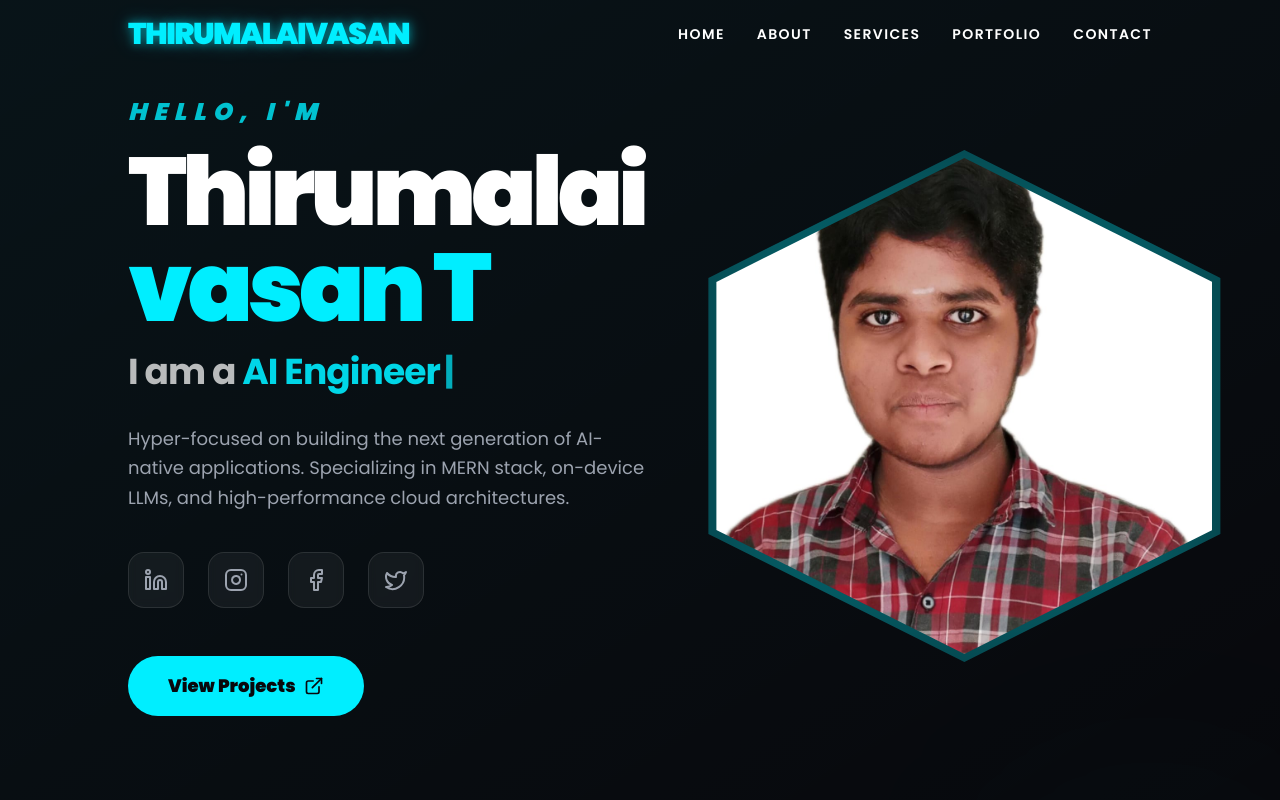
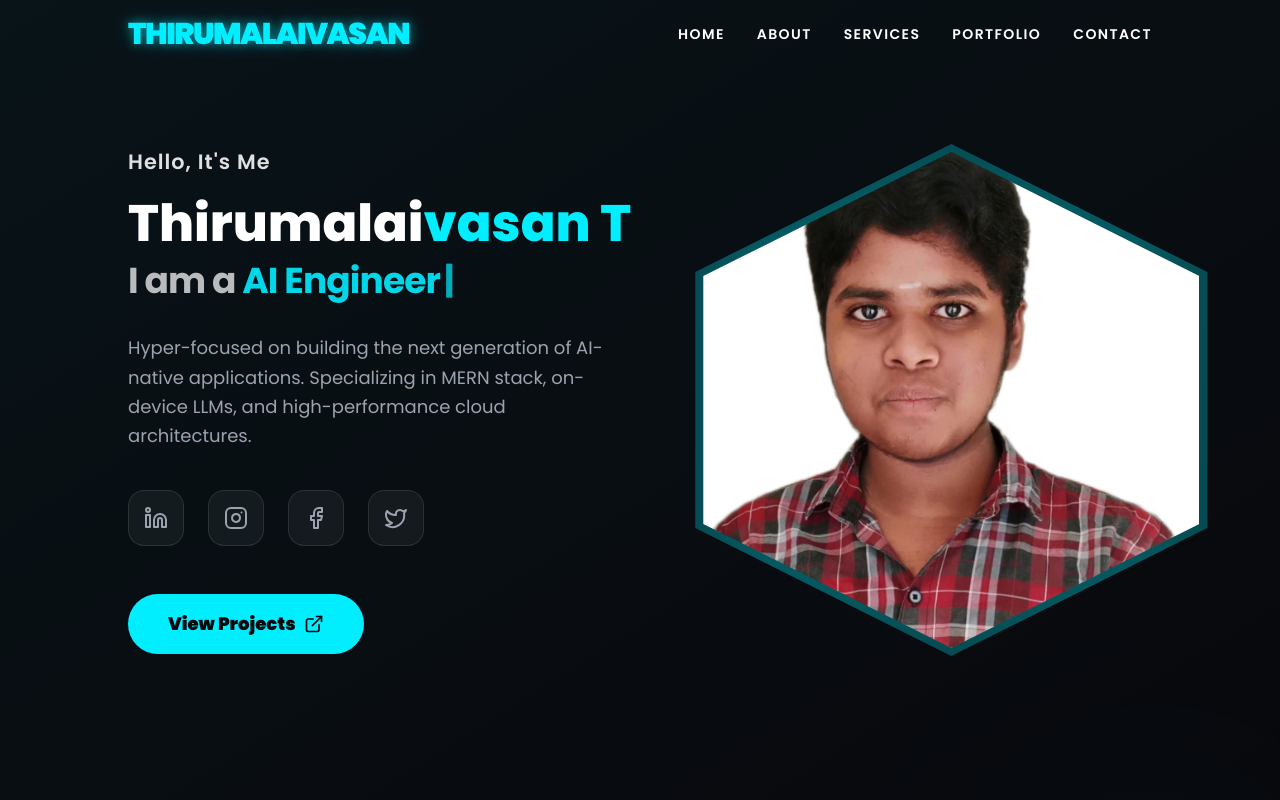
Before and after one commit to Thirumalaivasan2007/Portfolio-website, a React (Vite) app: page / in a window 1280 px wide. Shown: the top 800 px of the page. Built offline with nearby package versions, Linux system fonts and the light colour scheme.

Commit message:
🚀 Hero Refinement: Professional Greeting and Single-Line Name Architecture

```diff
--- a/src/App.jsx
+++ b/src/App.jsx
@@ -168,9 +168,9 @@ const App = () => {
           viewport={{ once: true }}
           className="flex-1 text-center lg:text-left z-10"
         >
-          <h3 className="text-xl md:text-2xl font-black mb-4 text-neonCyan tracking-[0.3em] uppercase opacity-80 italic">HELLO, I'M</h3>
-          <h1 className="text-6xl md:text-8xl font-black leading-[1.1] mb-4 tracking-tighter">
-            Thirumalai<br/><span className="text-neonCyan">vasan T</span>
+          <h3 className="clean-greeting">Hello, It's Me</h3>
+          <h1 className="single-line-name justify-center lg:justify-start">
+            Thirumalai<span className="cyan-text">vasan T</span>
           </h1>
           <h3 className="text-2xl md:text-4xl font-bold mb-8 opacity-90 tracking-tight">
             <span className="text-white/80">I am a </span>
--- a/src/index.css
+++ b/src/index.css
@@ -63,4 +63,30 @@
   .glitch-red { filter: brightness(1.5) contrast(1.2) drop-shadow(0 0 0 red); }
   .glitch-blue { filter: brightness(1.5) contrast(1.2) drop-shadow(0 0 0 blue); }
   .glitch-green { filter: brightness(1.5) contrast(1.2) drop-shadow(0 0 0 green); }
+
+  /* New Refined Hero Styles */
+  .clean-greeting {
+      font-size: 1.3rem;
+      font-weight: 600;
+      color: #e0e0e0;
+      font-style: normal !important;
+      letter-spacing: 1px;
+      margin-bottom: 8px;
+  }
+
+  .single-line-name {
+      font-size: clamp(2.5rem, 4vw, 4.5rem);
+      font-weight: 800;
+      color: #ffffff;
+      margin: 0;
+      display: flex;
+      flex-wrap: nowrap;
+      align-items: center;
+      gap: 0px;
+      white-space: nowrap;
+  }
+
+  .cyan-text {
+      color: #0ef; /* Keeping the consistent neon cyan */
+  }
 }
```
